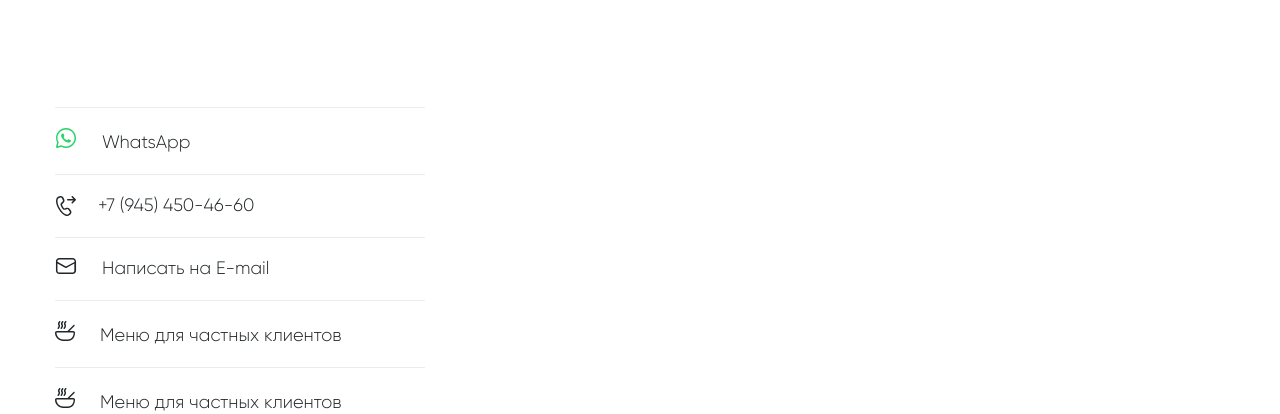
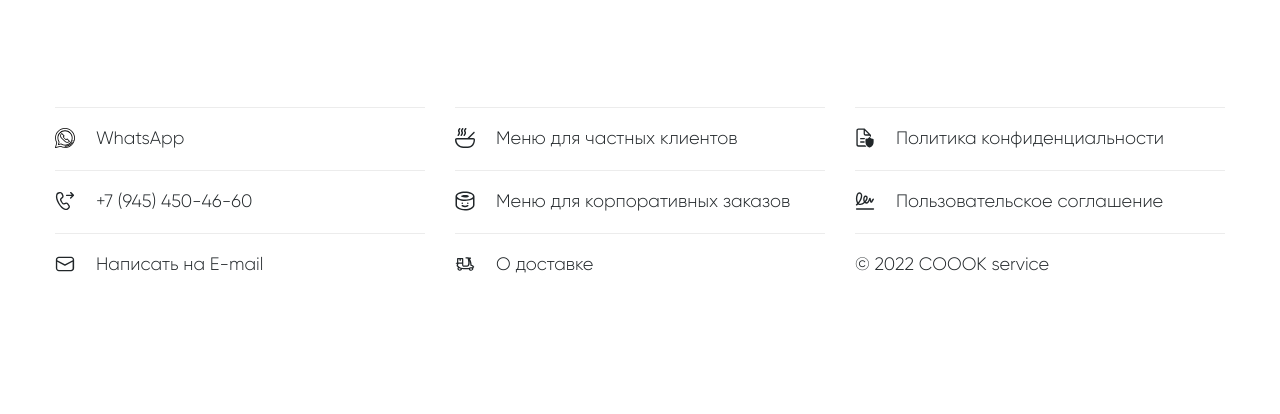
Before and after one commit to imka2006/Coook, a plain HTML site: page experiment.html in a window 1280 px wide. Shown: the part 607-1021 px from the top of the page. After the commit the page ends 903 px from the top, so only its background shows below. Drawn offline with Linux system fonts and the light colour scheme.

Commit message:
New footer

```diff
--- /dev/null
+++ b/ascents/media/_footer-media-screen.scss
@@ -0,0 +1,7 @@
+@media screen and (max-width: 900px) {
+    .footer {
+        &__full {
+            display: flex;
+        }
+    }
+}
--- a/ascents/Сomponents/_footer.scss
+++ b/ascents/Сomponents/_footer.scss
@@ -1,80 +1,55 @@
 .footer {
 
-    &__left--right {
-        // display: flex;
-    }
-
-    &__icon--one {
-        color: black;
-    }
-
-    &__border {
-        // display: flex;
-        align-items: center;
-    }
-
-    &__border {
-        border-top: 1px solid rgba(22, 22, 22, 0.08);
-        max-width: 370px;
-    }
-
-    &__top {
+    &__title {
+        margin-left: 21px;
         margin-top: 20px;
-    }
-
-    &__WhatsApp {
-        margin-left: 21px;
-    }
-
-    &__phone {
-        border-top: 1px solid rgba(22, 22, 22, 0.08);
-        max-width: 370px;
-        margin-top: 20px;
-    }
-
-    &__telicon {
-        display: flex;
-        align-items: center;
-        margin-top: 20px;
-    }
-
-    &__telphone {
-        margin-left: 21px;
-    }
-
-    &__emaill {
-        border-top: 1px solid rgba(22, 22, 22, 0.08);
-        max-width: 370px;
-        margin-top: 20px;
-    }
-
-    &__address {
-        margin-left: 21px;
-    }
-
-    &__emaiicon {
-        margin-top: 20px;
-    }
-
-    &__link {
         font-weight: 300;
         font-size: 18px;
         color: #212629;
     }
 
-    &__link:hover {
-        color: #25D366;
-        transition: .5s;
+    &__suptitle {
+        margin-top: 20px;
+        font-weight: 300;
+        font-size: 18px;
+        color: #212629;
     }
 
-    &__menu {
+    &__img {
+        margin-top: 20px;
+        width: 20px;
+        height: 20px;
+    }
+
+    &__left {
         border-top: 1px solid rgba(22, 22, 22, 0.08);
         max-width: 370px;
-        margin-top: 20px;
     }
 
-    &__menuicon{
-        margin-top: 20px;
+    &__full {
+        display: flex;
+        margin-bottom: 20px;
     }
 
+    &__content {
+        display: flex;
+        justify-content: space-between;
+    }
+
+    &__full {
+        border-top: 1px solid rgba(22, 22, 22, 0.08);
+        width: 370px;
+    }
+
+    &__link {
+        color: #212629;
+        &:hover {
+            cursor: pointer;
+            color: #25D366;
+            transition: .7s;
+        }
+    }
+
+
+
 }
--- a/experiment.html
+++ b/experiment.html
@@ -57,61 +57,72 @@
             </div>
         </div>
     </section>
-    <footer>
-        <div class="footer__contacts">
-            <div class="container">
-                <div class="footer__midle">
+    <footer class="footer">
+        <div class="container">
+            <div class="footer__flex">
 
+                <div class="footer__content">
 
-                    <div class="footer__border">
-                        <div class="footer__top">
-                            <img class="footer__icon" src="./ascents/img/global/whats app.svg" alt="">
-                            <a class="footer__link" href="#">
-                                <span class="footer__WhatsApp">WhatsApp</span>
-                            </a>
-                        </div>
+                    <div class="footer__icon">
+
+                        <ul class="footer__full">
+                            <img class="footer__img" src="./ascents/img/global/whatsapp-svgrepo-com.svg" alt="">
+                            <li class="footer__title"><a class="footer__link" href="#">WhatsApp</a></li>
+                        </ul>
+
+                        <ul class="footer__full">
+                            <img class="footer__img" src="./ascents/img/global/telphone.svg" alt="">
+                            <li class="footer__title"><a class="footer__link" href="#">+7 (945) 450-46-60</a></li>
+                        </ul>
+
+                        <ul class="footer__full">
+                            <img class="footer__img" src="./ascents/img/global/emaill.svg" alt="">
+                            <li class="footer__title"><a class="footer__link" href="#">Написать на E-mail</a></li>
+                        </ul>
+
                     </div>
 
-                    <div class="footer__phone">
-                        <div class="footer__telicon">
-                            <img src="./ascents/img/global/telphone.svg" alt="">
-                            <a class="footer__link" href="#">
-                                <span class="footer__telphone">+7 (945) 450-46-60</span>
-                            </a>
-                        </div>
-                    </div>
-                    <div class="footer__flex">
-                        <div class="footer__emaill">
-                            <div class="footer__emaiicon">
-                                <img src="./ascents/img/global/emaill.svg" alt="">
-                                <a class="footer__link" href="#">
-                                    <span class="footer__address">Написать на E-mail</span>
-                                </a>
-                            </div>
-                        </div>
+                    <div class="footer__center">
 
-                        <div class="footer__menu">
-                            <div class="footer__menuicon">
-                                <img src="./ascents/img/global/menu.svg" alt="">
-                                <a class="footer__link" href="#">
-                                    <span class="footer__address">Меню для частных клиентов</span>
-                                </a>
-                            </div>
-                        </div>
-                    </div>
-                    <div class="footer__menu">
-                        <div class="footer__menuicon">
-                            <img src="./ascents/img/global/menu.svg" alt="">
-                            <a class="footer__link" href="#">
-                                <span class="footer__address">Меню для частных клиентов</span>
-                            </a>
-                        </div>
+                        <ul class="footer__full">
+                            <img class="footer__img" src="./ascents/img/global/menu.svg" alt="">
+                            <li class="footer__title"><a class="footer__link" href="#">Меню для частных клиентов</a> </li>
+                        </ul>
+
+                        <ul class="footer__full">
+                            <img class="footer__img" src="./ascents/img/global/menucorpo.svg" alt="">
+                            <li class="footer__title"><a class="footer__link" href="#">Меню для корпоративных заказов</a> </li>
+                        </ul>
+
+                        <ul class="footer__full">
+                            <img class="footer__img" src="./ascents/img/global/ckuter.svg" alt="">
+                            <li class="footer__title"><a class="footer__link" href="#">О доставке</a> </li>
+                        </ul>
+
                     </div>
 
+                    <div class="footer__rigt">
+
+                        <ul class="footer__full">
+                            <img class="footer__img" src="./ascents/img/global/conditionality.svg" alt="">
+                            <li class="footer__title"><a class="footer__link" href="#">Политика конфиденциальности</a> </li>
+                        </ul>
+
+                        <ul class="footer__full">
+                            <img class="footer__img" src="./ascents/img/global/signature.svg" alt="">
+                            <li class="footer__title"><a class="footer__link" href="#">Пользовательское соглашение</a> </li>
+                        </ul>
+
+                        <ul class="footer__full">
+                            <li class="footer__suptitle">© 2022 COOOK service</li>
+                        </ul>
+
+                    </div>
 
                 </div>
+
             </div>
-        </div>
+
     </footer>
     <script src="./js/rendering.js"></script>
 </body>
--- a/style.scss
+++ b/style.scss
@@ -10,3 +10,5 @@
 
 // start the media
 @import "./ascents/media/global-media";
+
+@import "./ascents/media/footer-media-screen";
```
Also changed, not shown: ascents/img/global/ckuter.svg (added), ascents/img/global/conditionality.svg (added), ascents/img/global/menucorpo.svg (added), ascents/img/global/signature.svg (added), ascents/img/global/whatsapp-svgrepo-com.svg (added), css/style.css, 1 other file.
